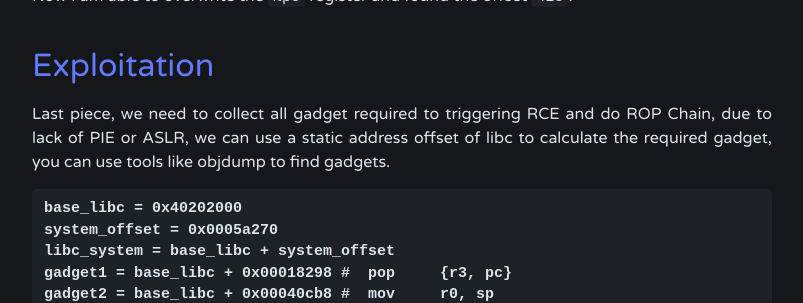
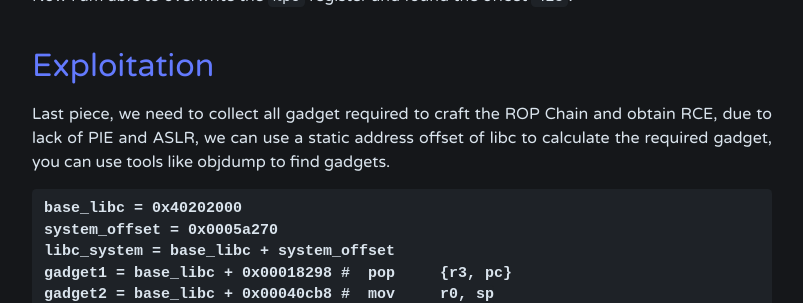
Before and after one commit to tripoloski1337/tripoloski1337.github.io, a Jekyll site: the page built from _posts/2025-01-03-Exploit-Tendac15.md, in a window 1280 px wide and 900 px high, scrolled down 5827 px, cut to the strip 156-459 px from the top of the window. Shown: the whole strip, without its empty margins (238-1041 px from the left). Built offline with Jekyll 4.4.1, drawn with Linux system fonts in a browser that asks for light colours; comment, search, counter and statistics services are not loaded.

Commit message:
first fixing words in 2025 ;0

```diff
--- a/_posts/2025-01-03-Exploit-Tendac15.md
+++ b/_posts/2025-01-03-Exploit-Tendac15.md
@@ -96,7 +96,7 @@ Now I am able to overwrite the `%pc` register and found the offset `428`.
 
 # Exploitation
 
-Last piece, we need to collect all gadget required to triggering RCE and do ROP Chain, due to lack of PIE or ASLR, we can use a static address offset of libc to calculate the required gadget, you can use tools like objdump to find gadgets.
+Last piece, we need to collect all gadget required to craft the ROP Chain and obtain RCE, due to lack of PIE and ASLR, we can use a static address offset of libc to calculate the required gadget, you can use tools like objdump to find gadgets.
 
     base_libc = 0x40202000
     system_offset = 0x0005a270
```
